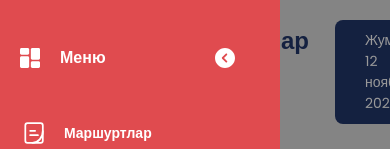
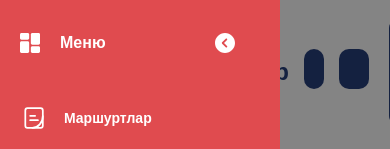
Before and after one commit to EErjan/afandi-dispatcher, a Vue app: page /drivers in a window 390 px wide. Shown: the top 149 px of the page. Built offline with nearby package versions, Linux system fonts and the light colour scheme.

Commit message:
update store

```diff
--- a/src/assets/styles/_base.scss
+++ b/src/assets/styles/_base.scss
@@ -6,7 +6,7 @@
 
   &__sidebar {
 
-    max-height: calc(100vh - 163px);
+    max-height: calc(100vh - 140px);
     overflow-y: auto;
     overflow-x: hidden;
     max-width: 350px;
--- a/src/components/layouts/TheHeader.vue
+++ b/src/components/layouts/TheHeader.vue
@@ -1,7 +1,9 @@
 <template>
   <header class="header">
 
-        <AppButton theme="main" sides="20" font-size="15" height="40" flex class="mr-5">
+    <AppButton theme="main" sides="20" font-size="15" height="40" flex class="mr-5 hamburger"
+               @click="toggleMenu"
+    >
       <img src="/assets/icons/settings-2.svg" style="width: 20px; margin-right: 8px;" alt="">
       Menu
     </AppButton>
@@ -248,6 +250,7 @@
 
 <script>
 import AppButton from "../Shared-components/AppButton";
+import {mapMutations} from "vuex"
 
 export default {
   name: "TheHeader",
@@ -272,11 +275,19 @@
       searchActive: false,
       searchActive2: false
     }
+  },
+
+  methods: {
+    ...mapMutations({toggleMenu: 'toggleMenu'}),
   }
 }
 </script>
 
 <style lang="scss" scoped>
+
+.hamburger {
+  display: none;
+}
 
 .header {
   display: flex;
@@ -288,9 +299,7 @@
   &__details {
     display: flex;
     align-items: center;
-            flex-wrap: wrap;
     grid-gap: 20px;
-            margin-right: 60px;
   }
 
   &__left {
@@ -307,6 +316,7 @@
       display: flex;
       align-items: center;
       justify-content: space-between;
+      grid-gap: 20px;
       width: 100%;
     }
   }
@@ -411,6 +421,11 @@
 }
 
 @media (max-width: 1540px) {
+
+  .hamburger {
+    display: flex;
+  }
+
   .header__title {
     font-size: 24px;
   }
@@ -437,6 +452,10 @@
   .navigation-drawer {
     z-index: 100;
   }
+
+  .header__logo {
+    margin-left: 20px;
+  }
 }
 
 </style>
--- a/src/components/layouts/TheNavigationDrawer.vue
+++ b/src/components/layouts/TheNavigationDrawer.vue
@@ -1,6 +1,6 @@
 <template>
   <div class="navigation-drawer"
-         :class="{hide : navigationDrawerToggle}"
+       :class="{hide : !mainActive}"
   >
     <div class="navigation-drawer__details">
       <button class="navigation-drawer__toggler" @click="toggleMenu">
@@ -14,11 +14,8 @@
         <li class="navigation-drawer__menu-item"
             v-for="(item, index) in menu" :key="index">
           <router-link :to="item.path" class="" exact="">
-
             <img :src="item.icon" alt="">
-
             <span class=""> {{ item.title }}</span>
-
           </router-link>
         </li>
 
@@ -37,9 +34,7 @@
         <div class="navigation-drawer__bottom-item ">
           <router-link to="#!">
             <img src="/assets/icons/log-out.svg" alt="">
-
             <span class=""></span>
-
           </router-link>
         </div>
       </div>
@@ -49,6 +44,9 @@
 </template>
 
 <script>
+
+import {mapState, mapMutations} from "vuex"
+
 export default {
   name: "TheNavigationDrawer",
   data() {
@@ -91,14 +89,13 @@
         },
 
       ],
-                navigationDrawerToggle: false,
     }
   },
+  computed: {
+    ...mapState({mainActive: 'mainActive'})
+  },
   methods: {
-            toggleMenu() {
-                this.navigationDrawerToggle = !this.navigationDrawerToggle;
-                this.$emit('toggle')
-            }
+    ...mapMutations({toggleMenu: 'toggleMenu'}),
   }
 
 }
@@ -196,7 +193,6 @@
     margin-bottom: 20px;
 
     &-item {
-
 
 
       a {
@@ -320,7 +316,7 @@
   }
 
   .navigation-drawer__details {
-            padding: 45px 0;
+    padding: 30px 0;
   }
 }
 
--- a/src/layouts/MainLayout.vue
+++ b/src/layouts/MainLayout.vue
@@ -1,13 +1,13 @@
 <template>
   <div>
     <TheNavigationDrawer
-                @toggle="toggleMenu"
+        @toggleMenu="toggleMenu"
     />
 
     <div class="backdrop"
+         @click="toggleMenu"
          :class="{hide : !mainActive }"
     >
-
     </div>
 
     <main class="main"
@@ -19,19 +19,19 @@
 
 <script>
 import TheNavigationDrawer from "../components/layouts/TheNavigationDrawer";
+import {mapState, mapMutations} from "vuex"
 
 export default {
   name: "MainLayout",
   components: {TheNavigationDrawer},
   data() {
-            return {
-                mainActive: true
-            }
+    return {}
+  },
+  computed: {
+    ...mapState({mainActive: 'mainActive'})
   },
   methods: {
-            toggleMenu() {
-                this.mainActive = !this.mainActive
-            }
+    ...mapMutations({toggleMenu: 'toggleMenu'}),
   }
 }
 
@@ -41,7 +41,7 @@
 
 .main {
   margin-left: 110px;
-        padding: 50px;
+  padding: 26px 50px 0;
   transition: .5s cubic-bezier(.4, 0, .2, 1);
 
   &.active {
@@ -49,13 +49,12 @@
     flex: 1 0 auto;
     max-width: 100%;
     margin-left: 330px;
-            padding: 50px 50px 0;
   }
-
 }
 
 
 .backdrop {
+  display: none;
   transition: .3s;
   width: 100%;
   height: 100%;
@@ -80,6 +79,22 @@
       padding: 20px 20px 0;
     }
   }
+
+  .backdrop {
+    display: block;
+  }
+}
+
+@media (max-width: 991px) {
+  .main {
+    padding-left: 0;
+    padding-right: 0;
+
+    &.active {
+      padding-left: 0;
+      padding-right: 0;
+    }
+  }
 }
 
 </style>
--- a/src/store/index.js
+++ b/src/store/index.js
@@ -4,8 +4,14 @@ import Vuex from "vuex";
 Vue.use(Vuex);
 
 export default new Vuex.Store({
-    state: {},
+    state: {
+        mainActive: true
+    },
     getters: {},
-    mutations: {},
+    mutations: {
+        toggleMenu: (state) => {
+            state.mainActive = !state.mainActive
+        }
+    },
     actions: {},
 });
--- a/src/views/RoutesCars.vue
+++ b/src/views/RoutesCars.vue
@@ -295,7 +295,7 @@ export default {
 
   &__container {
     padding-left: 35px;
-    max-height: calc(100vh - 163px);
+    max-height: calc(100vh - 115px);
   }
 
   &__inner {
```
Lines whose indentation alone changed are shown as unchanged.
